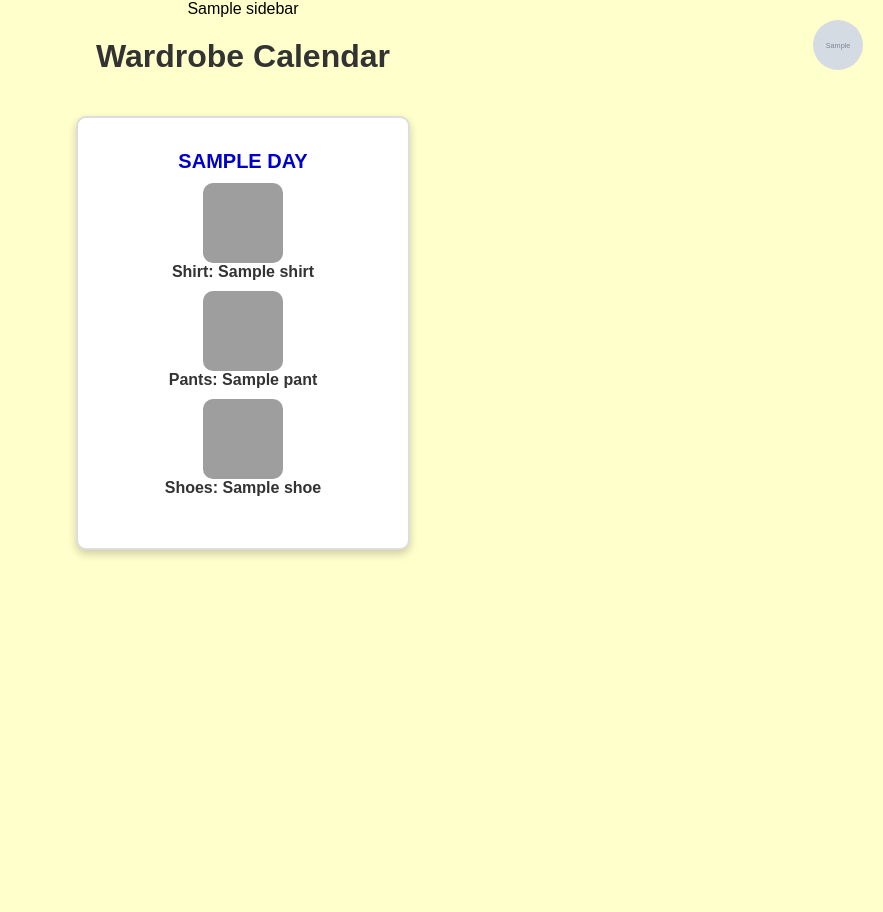
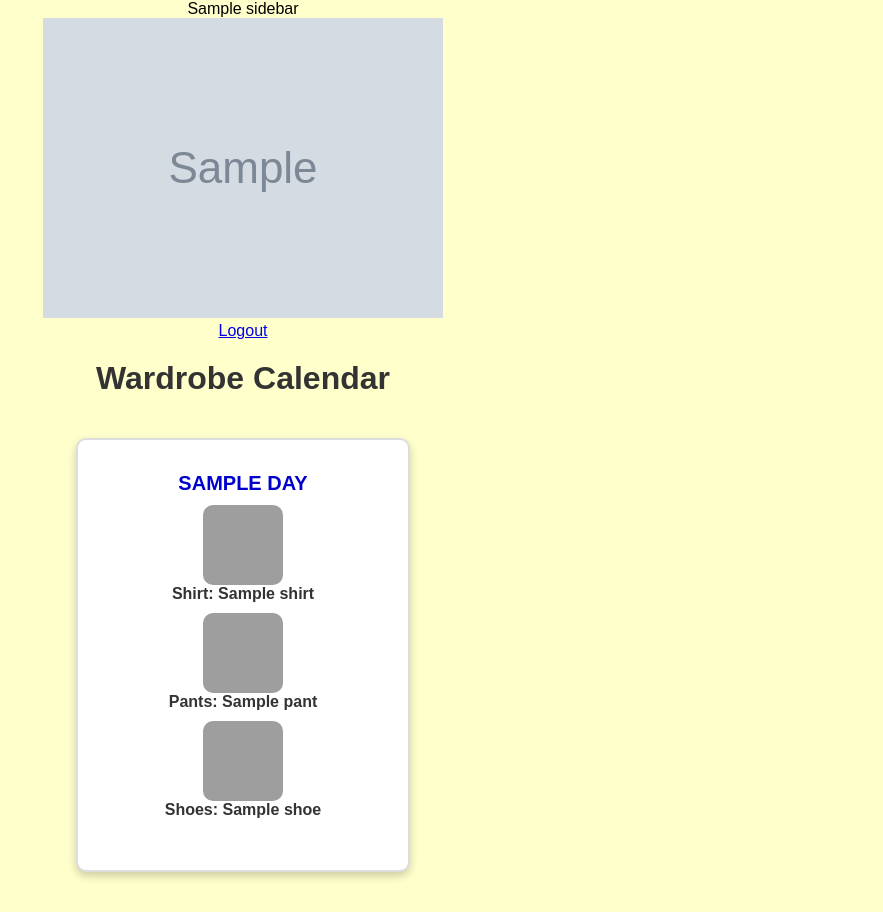
Before and after one commit to rehann-ahmed/wardrobe_management, a Flask app: template templates/calendar.html in a window 1280 px wide. Shown: the whole page, without its empty margins (397-1280 px from the left). Before the commit the page ends 557 px from the top, so only its background shows below. Run offline with Flask 3, Linux system fonts and the light colour scheme; the template is opened without the code that fills it: most values are stand-ins (such as "Sample title", 1, 10 or a date in 2020); grey boxes marked "Sample" are stand-in pictures; some libraries are stand-ins or nearby versions; grey boxes are pictures that could not be loaded.

Commit message:
Update calendar.html

```diff
--- a/templates/calendar.html
+++ b/templates/calendar.html
@@ -69,21 +69,6 @@
         .container > .day-card:last-child {
             grid-column: 2; /* Center the last card in the middle column */
         }
-
-        /* Profile Dropdown */
-        #profileDropdown {
-            position: fixed;
-            top: 20px;
-            right: 20px;
-        }
-
-        #profileDropdown img {
-            width: 50px;
-            height: 50px;
-            border-radius: 50%;
-            cursor: pointer;
-            object-fit: cover;
-        }
     </style>
 </head>
 <body>
@@ -91,7 +76,10 @@
 
     <!-- Profile Dropdown -->
     <div id="profileDropdown">
-        <img src="{{ profile_picture }}" alt="Profile Picture">
+        <img src="{{ profile_picture }}" alt="Profile Picture" onclick="toggleDropdown()">
+        <div id="profileDropdownContent">
+            <a href="/logout">Logout</a>
+        </div>
     </div>
 
     <!-- Calendar Title -->
```
